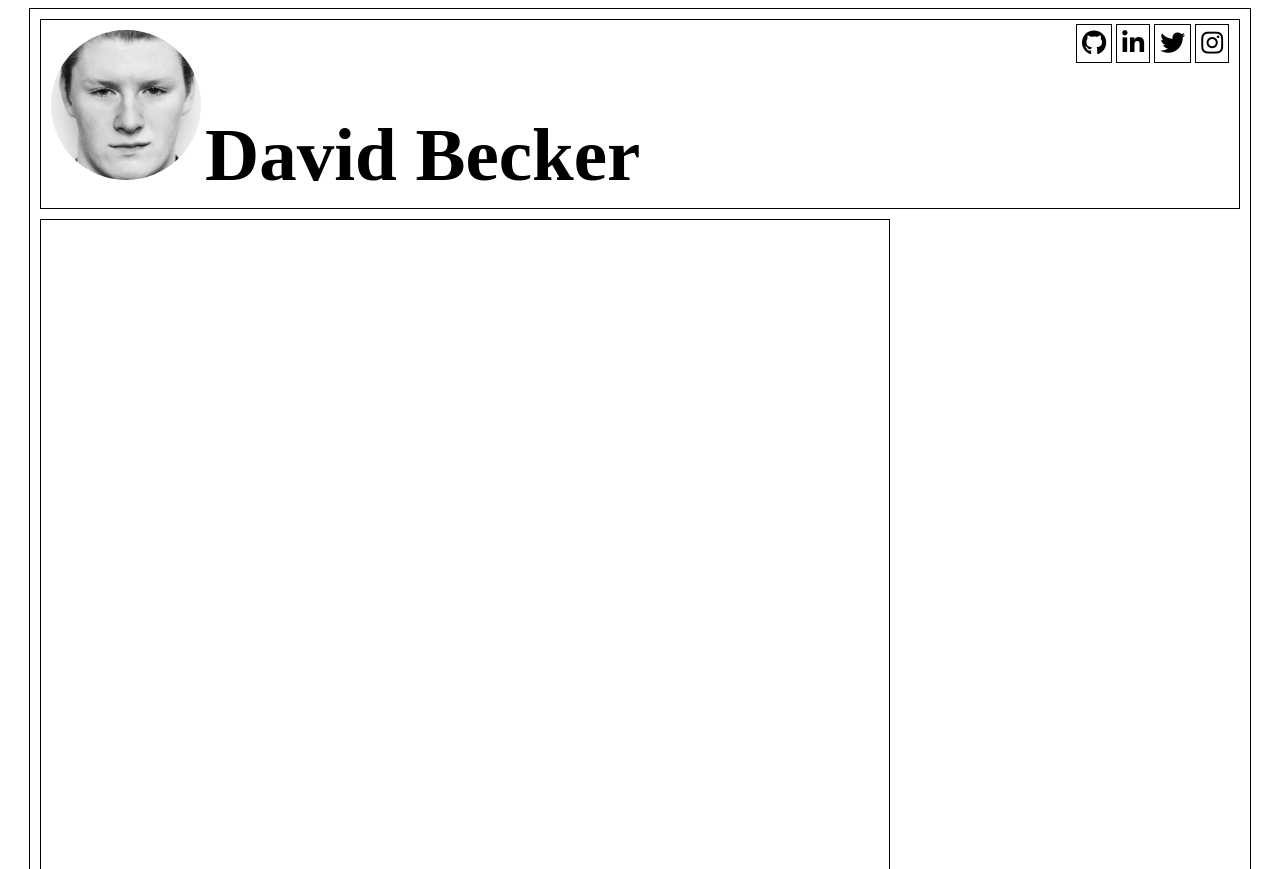
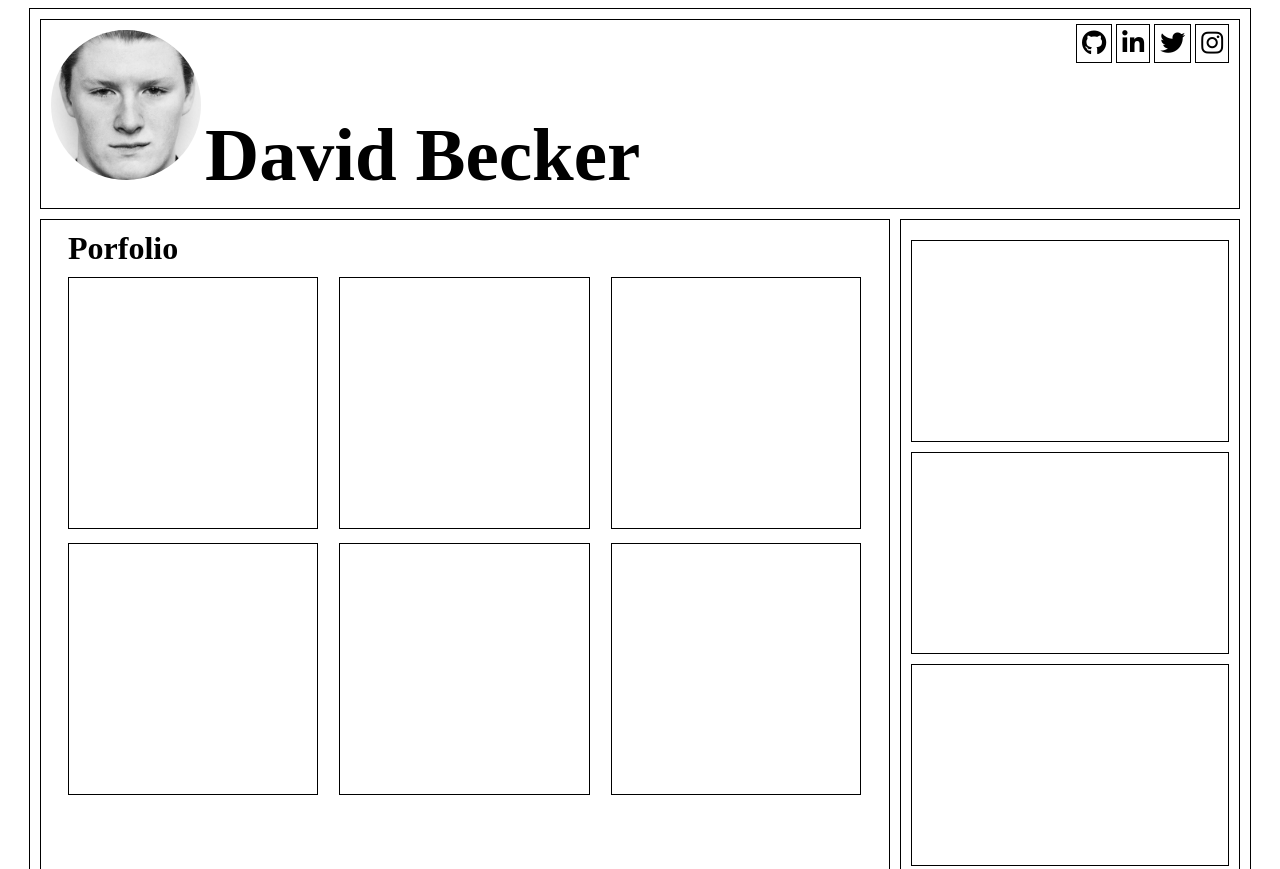
Before and after one commit to dustinyschild/meepedy-page, a plain HTML site: page index.html in a window 1280 px wide. Shown: the top 869 px of the page. Drawn offline with Linux system fonts and the light colour scheme.

Commit message:
last classes and styles for basic wireframe

```diff
--- a/css/styles.css
+++ b/css/styles.css
@@ -45,14 +45,29 @@ img {
   margin-bottom: 10px;
   padding: 10px;
 }
+.portfolio-header {
+  margin: 0px 0px 0px 17px;
+}
+.portfolio-item {
+  width: 30%;
+  height: 250px;
+  display: inline-block;
+  margin-left: 17px;
+  margin-top: 10px;
+}
 .videos {
   min-height: 700px;
-  width: 30%;
+  width: 26.5%;
+  padding: 10px;
+}
+.video-item {
+  margin: 10px auto;
+  height: 200px;
 }
 footer {
   min-height: 100px;
   clear: both;
 }
-.wrapper, header, .portfolio, .videos, footer {
+.wrapper, header, .portfolio, .videos, footer, .portfolio-item, .video-item{
   border: 1px solid;
 }
--- a/index.html
+++ b/index.html
@@ -19,8 +19,27 @@
       </nav>
     </header>
     <div class="portfolio pull-left">
+      <h1 class="portfolio-header">Porfolio</h1>
+      <div class="portfolio-item">
+      </div>
+      <div class="portfolio-item">
+      </div>
+      <div class="portfolio-item">
+      </div>
+      <div class="portfolio-item">
+      </div>
+      <div class="portfolio-item">
+      </div>
+      <div class="portfolio-item">
+      </div>
     </div>
     <div class="videos pull-right">
+      <div class="video-item">
+      </div>
+      <div class="video-item">
+      </div>
+      <div class="video-item">
+      </div>
     </div>
     <footer>
     </footer>
```
